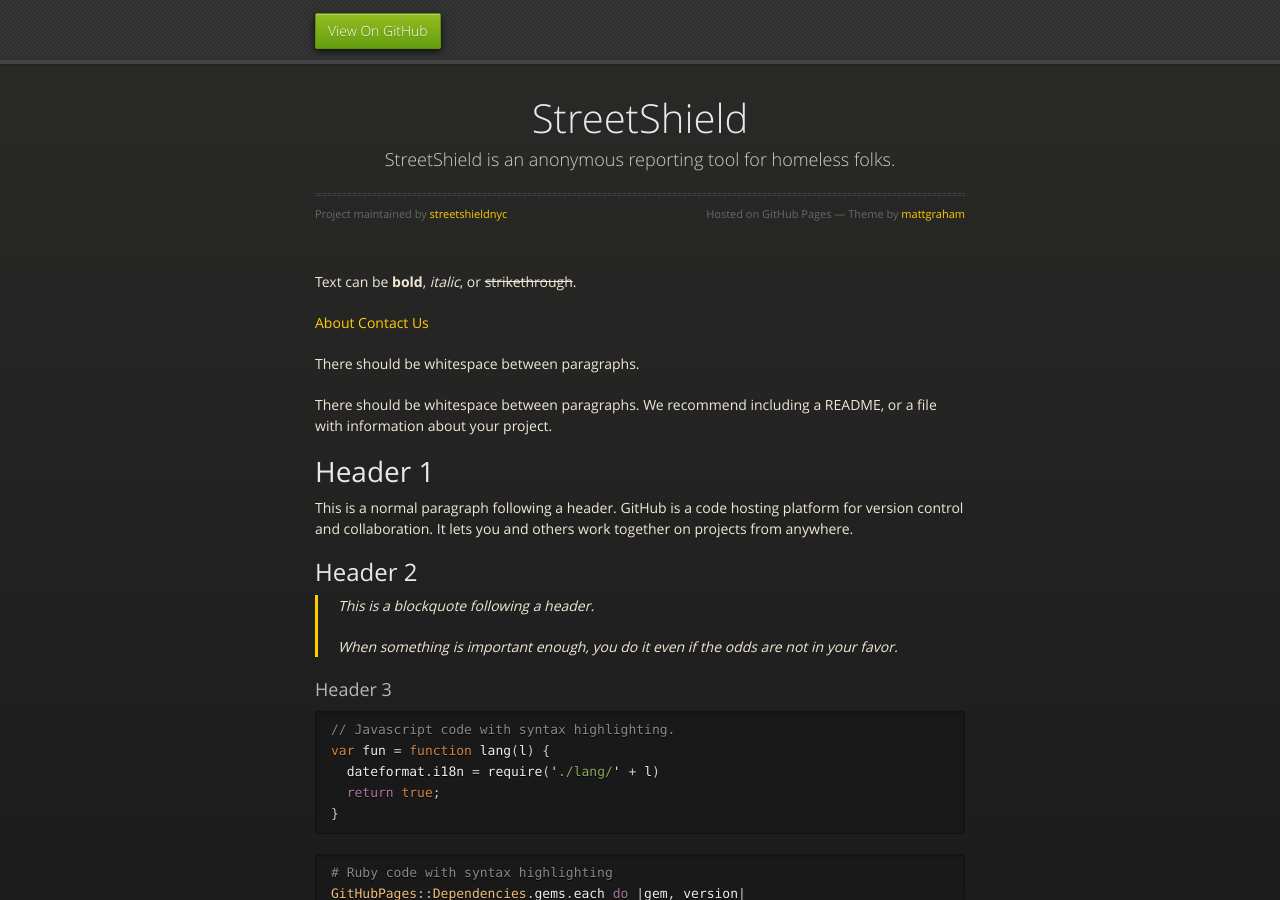
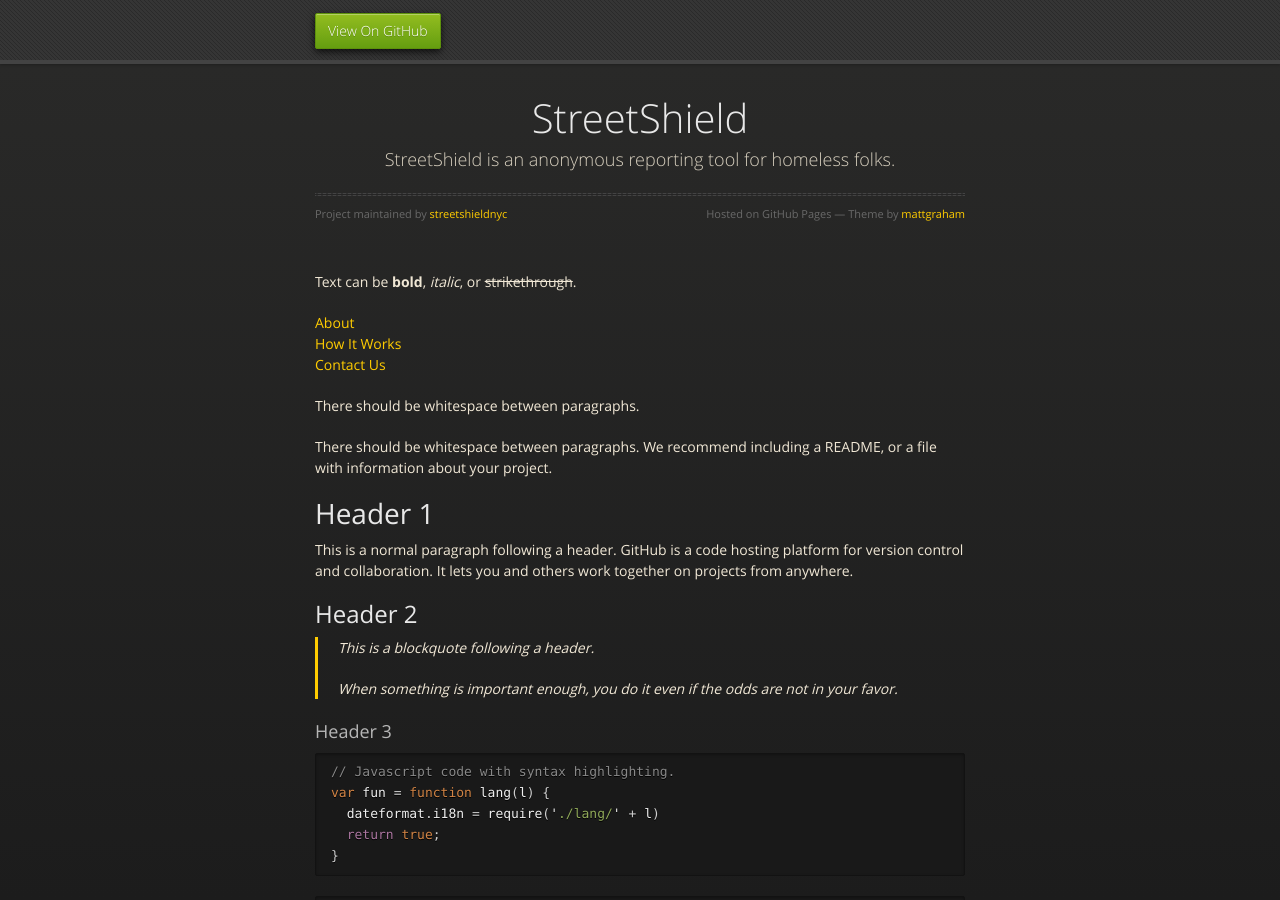
Before and after one commit to streetshieldnyc/streetshieldnyc.github.io, a Jekyll site: the page built from docs/index.md, in a window 1280 px wide and 900 px high. Built offline with Jekyll 4.4.1, drawn with Linux system fonts in a browser that asks for light colours.

Commit message:
Update index.md

```diff
--- a/docs/index.md
+++ b/docs/index.md
@@ -5,7 +5,9 @@ layout: default
 Text can be **bold**, _italic_, or ~~strikethrough~~.
 
 [About](./about.html)
+[How It Works](./how-it-works.html)
 [Contact Us](./contact-us.html)
+
 
 There should be whitespace between paragraphs.
 
```
